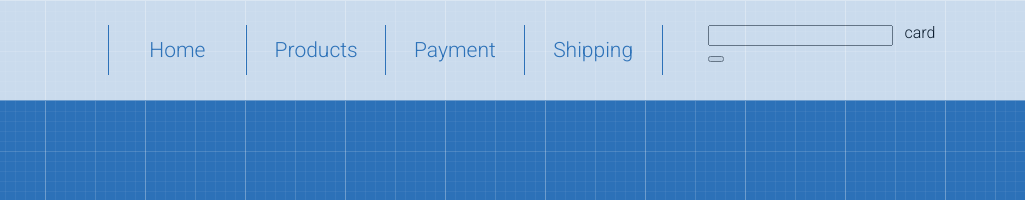
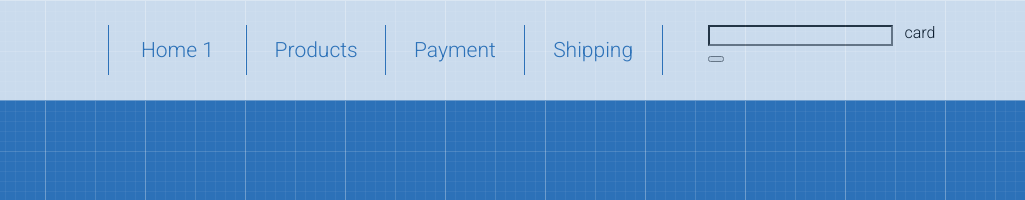
Before and after one commit to arturplotnikov1/shop-project-, a plain HTML site: page index.html in a window 1280 px wide. Shown: the top 200 px of the page, 255-1280 px from the left. Drawn offline with Linux system fonts and the light colour scheme.

Commit message:
add to home '1'

```diff
--- a/index.html
+++ b/index.html
@@ -17,6 +17,7 @@
 
 <body>
 
+
     <header class="header">
         <div class="container">
             <div class="row">
@@ -30,7 +31,7 @@
                 <div class="col-6">
                     <nav>
                         <ul class="menu">
-                            <li><a href="">Home</a></li>
+                            <li><a href="">Home 1</a></li>
                             <li><a href="">Products</a></li>
                             <li><a href="">Payment</a></li>
                             <li><a href="">Shipping</a></li>
--- a/style.css
+++ b/style.css
@@ -74,11 +74,11 @@ body {
     color: white;
 }
 
-/* .search-field {
+.search-field {
     background-color: transparent;
 }
 
 .search-field:focus {
     border: none;
     outline: none;
-} */
+}
```
